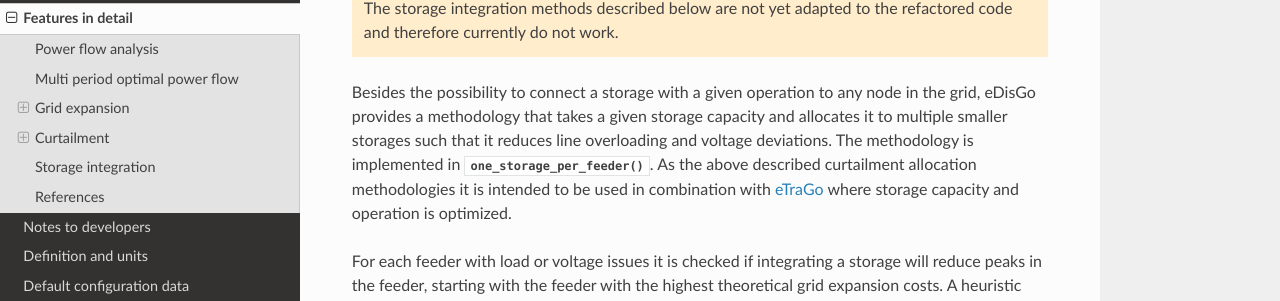
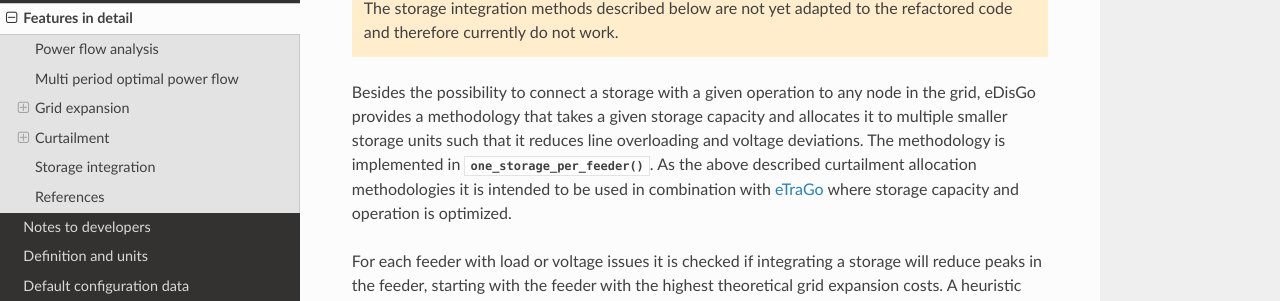
Before and after one commit to openego/eDisGo, a Sphinx documentation site: the page built from doc/features_in_detail.rst, in a window 1280 px wide and 900 px high, scrolled down 6270 px. Shown: the part 187-488 px from the top of the window. Built offline with Sphinx 7.4.7 and the Read the Docs theme 2.0.0, drawn with Linux system fonts in a browser that asks for light colours; formulas are drawn with MathJax 3.

Commit message:
Minor changes

```diff
--- a/doc/features_in_detail.rst
+++ b/doc/features_in_detail.rst
@@ -267,10 +267,14 @@ Storage integration
 
 .. warning:: The storage integration methods described below are not yet adapted to the refactored code and therefore currently do not work.
 
-Besides the possibility to connect a storage with a given operation to any node in the grid, eDisGo provides a methodology that takes
-a given storage capacity and allocates it to multiple smaller storages such that it reduces line overloading and voltage deviations.
-The methodology is implemented in :py:func:`~edisgo.flex_opt.storage_positioning.one_storage_per_feeder`. As the above described
-curtailment allocation methodologies it is intended to be used in combination with `eTraGo <https://github.com/openego/eTraGo>`_ where
+Besides the possibility to connect a storage with a given operation to any node in the
+grid, eDisGo provides a methodology that takes
+a given storage capacity and allocates it to multiple smaller storage units such that it
+reduces line overloading and voltage deviations.
+The methodology is implemented in :py:func:`~edisgo.flex_opt.storage_positioning.one_storage_per_feeder`.
+As the above described
+curtailment allocation methodologies it is intended to be used in combination
+with `eTraGo <https://github.com/openego/eTraGo>`_ where
 storage capacity and operation is optimized.
 
 For each feeder with load or voltage issues it is checked if integrating a
```
Also changed, not shown: doc/quickstart.rst (+5 -4 lines).
